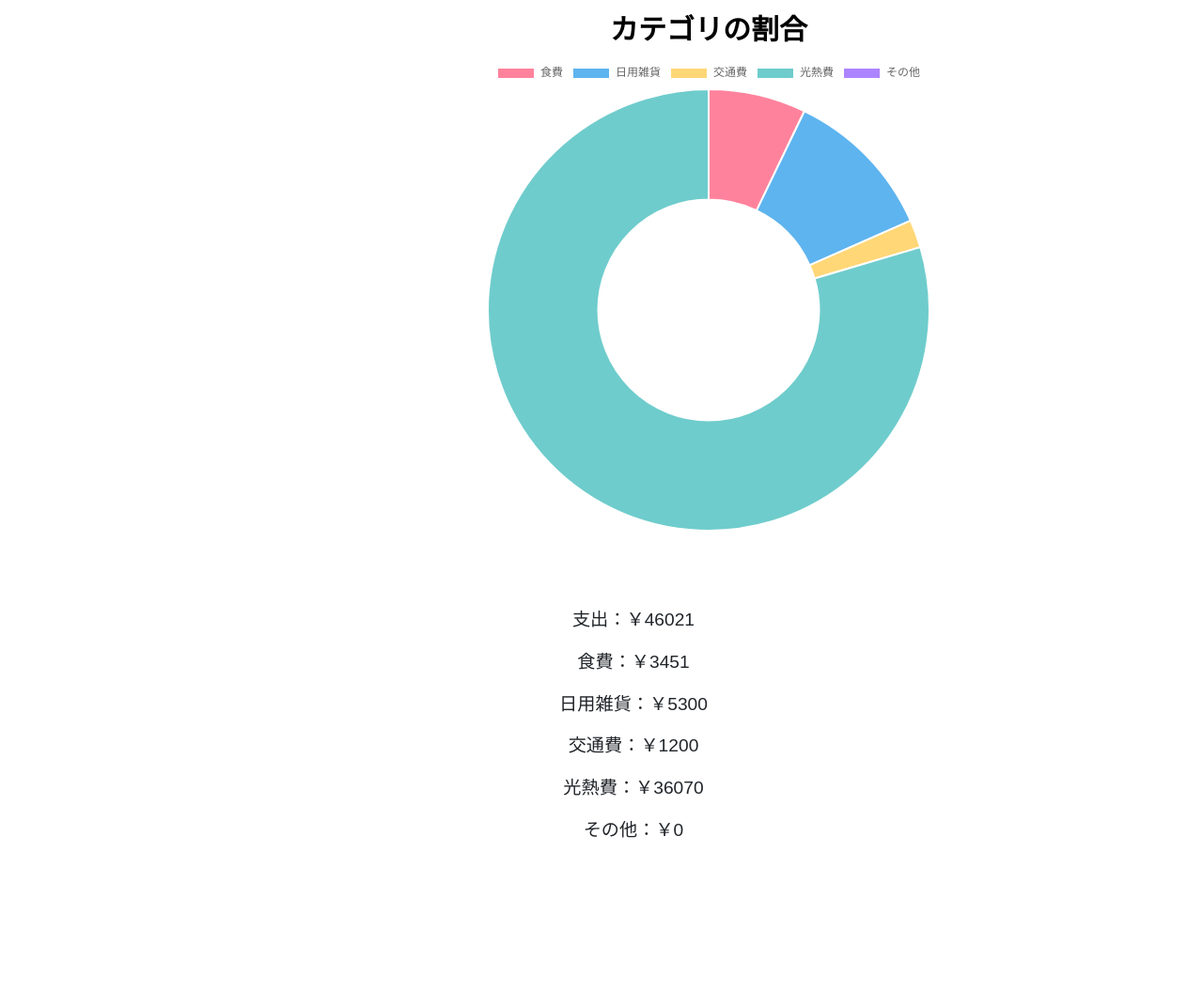
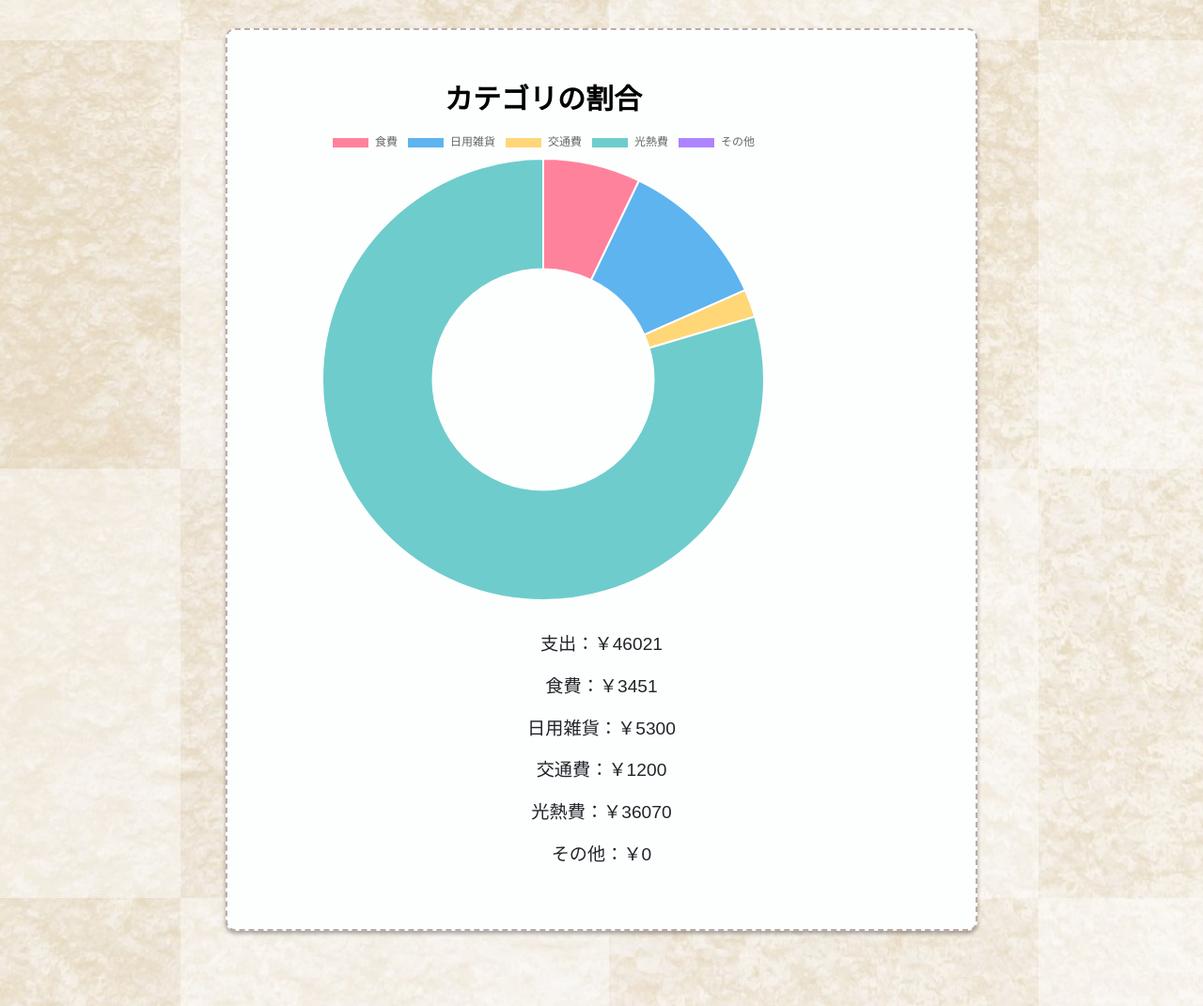
Before and after one commit to chico0602/moneybook.com, a Django app: page /analysis/ in a window 1280 px wide. Shown: the part 74-1145 px from the top of the page at 94% size. Before the commit the page ends 966 px from the top, so only its background shows below. Run offline with Django 3.2, Linux system fonts and the light colour scheme; a user stored in the database is signed in; data comes from the database, SQL or seed files in the repository; both versions use the stored data as it was after the commit; some libraries are stand-ins or nearby versions.

Commit message:
css修正

```diff
--- a/project/settings.py
+++ b/project/settings.py
@@ -54,7 +54,7 @@ MIDDLEWARE = [
     'django.contrib.messages.middleware.MessageMiddleware',
     'django.middleware.clickjacking.XFrameOptionsMiddleware',
     'social_django.middleware.SocialAuthExceptionMiddleware',
-    'global_login_required.GlobalLoginRequiredMiddleware',
+    'global_login_required.GlobalLoginRequiredMiddleware', #追加
 ]
 
 ROOT_URLCONF = 'project.urls'
@@ -157,5 +157,6 @@ MESSAGE_TAGS = {
 
 PUBLIC_PATHS = [
     '/login/',
+    '/create/',
     '/top/',
 ]
--- a/static/moneybook/login.css
+++ b/static/moneybook/login.css
@@ -1,6 +1,6 @@
 .wrapper {
 	margin-top: 80px;
-	margin-bottom: 20px;
+  margin-bottom: 20px;
 }
 
 .form-signin {
--- a/static/moneybook/style.css
+++ b/static/moneybook/style.css
@@ -20,9 +20,7 @@
   text-align: center;
   padding-top: 2rem;
 }
-.card {
-  width: 70%;
-}
+
 .errorlist{
   margin: 0;
   padding: 0;
--- a/templates/moneybook/analysis.html
+++ b/templates/moneybook/analysis.html
@@ -7,11 +7,11 @@
 {% block title %}分析{% endblock %}
 
 {% block content %}
-<div class="container" style='margin:3.5rem; text-align: center;'>
-    <div class="chart_container">
-        <canvas id='PieChart' style= "height:70vh; width:70vw;"></canvas>
+<div class="container mx-auto">
+    <div class="chart_container mx-auto">
+        <canvas id='PieChart' style= "position: relative; height:70vh; width: 50vw"></canvas>
     </div>
-    <div class="container-fluid analysis_cate" style='margin:3rem;'>
+    <div class="analysis_cate">
     <div style='font-size: 1.2rem;'>
     <p>支出：￥{{total}}</p>
     {% for item, s_category_total in s_category_num.items %}
@@ -20,13 +20,6 @@
     </div>
     </div>
     </div>
-    <style>
-        .chart_container {
-          width: 640px;
-          margin: auto;
-        }
-      }
-    </style>
     <script src="https://cdn.jsdelivr.net/npm/chart.js@2.9.3/dist/Chart.min.js"></script>
     <script>
     var ctx = document.getElementById('PieChart').getContext('2d');
@@ -71,4 +64,22 @@
         });
     </script>
 </div>
+<style>
+  .container {
+      padding: 3rem 1em;
+      margin: 5rem 0;
+      background: #fdffff;
+      border: dashed 2px #bdabab;
+      box-shadow: 0 3px 4px rgba(0, 0, 0, 0.32);/*影*/
+      border-radius: 10px;
+      max-width: 100vh;
+    }
+
+    .chart_container {
+        width: 60vw;
+        margin: auto;
+        padding-right: 0;
+    }
+
+</style>
 {% endblock content %}
--- a/templates/moneybook/base.html
+++ b/templates/moneybook/base.html
@@ -48,12 +48,14 @@
   </nav>
 </header>
 <!--ヘッダー-->
+
     {% block content %}{% endblock %}
 
 </body>
 <style>
 body {
   font-family: 'Hiragino Kaku Gothic Pro','ヒラギノ角ゴ Pro W3','メイリオ',Meiryo,'ＭＳ Ｐゴシック',sans-serif;
+  background:url(../static/img/background.jpg) center no-repeat;
 }
 .navbar-brand {
   font-family: 'Quicksand', sans-serif;
```
Also changed, not shown: templates/moneybook/history.html (+19 -3 lines), templates/moneybook/input.html (+15 -2 lines), templates/moneybook/s_detail.html (+12 -1 lines), templates/moneybook/total_analysis.html (+12 -1 lines), templates/registration/create.html (+10 -0 lines), templates/registration/login.html (+12 -1 lines), templates/registration/top.html (+27 -3 lines), db.sqlite3, static/img/background.jpg (added), static/img/main.jpg (added).
